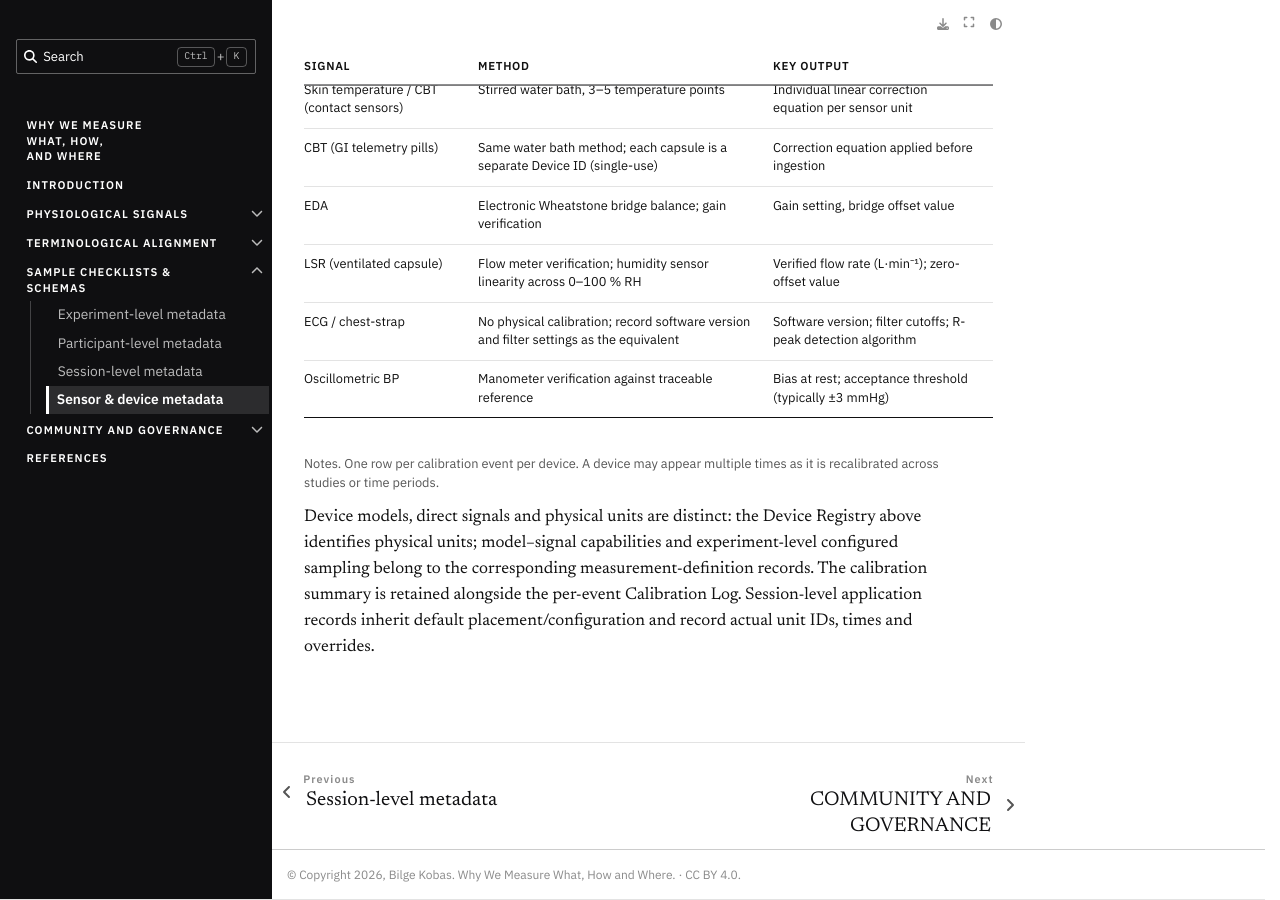
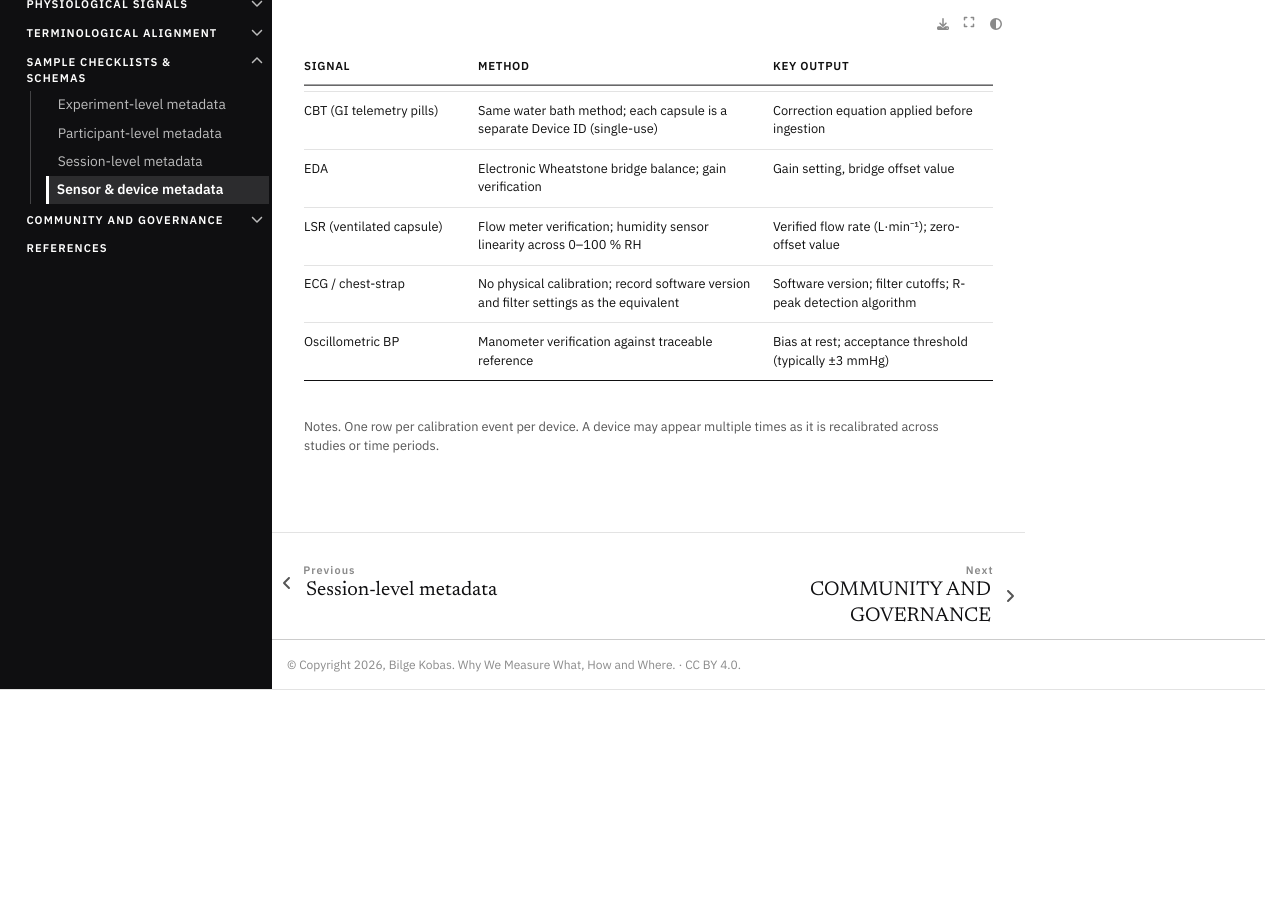
Before and after one commit to bilgekobas/WhyWeMeasureWhat, a Jupyter Book: the page built from book/content/sample-checklists-schemas/sensor-device-metadata.md, in a window 1280 px wide and 900 px high, scrolled down 2370 px. Built offline with Jupyter Book 1.0.4 settings and Sphinx 7.4.7 and the Sphinx Book theme 1.1.4, drawn with Linux system fonts in a browser that asks for light colours; after the commit the page ends 3060 px from its top, so only the background shows below that; some of the changed text lies outside the part shown.

Commit message:
Restore original sensor-device-metadata table and content exactly

```diff
--- a/book/content/sample-checklists-schemas/sensor-device-metadata.md
+++ b/book/content/sample-checklists-schemas/sensor-device-metadata.md
@@ -22,7 +22,7 @@
 | | Serial number | 1 | Alphanumeric from device label | — |
 | | Firmware / software version | 2 | v3.2.1 / HOBOware 3.7 | Record at time of study; can change between experiments |
 | **Specifications** | Nominal accuracy | 2 | ±0.5 °C / ±3 mmHg / ±0.001 µS | From manufacturer specification sheet |
-| | Supported sampling rate(s) | 2 | 1 / 256 / 4 | Model capability only; actual configured rate belongs to experiment measurement definition |
+| | Sampling rate (Hz) | 2 | 1 / 256 / 4 | As configured; not maximum capability |
 | | Resolution | 2 | 0.0625 °C / 1 ms IBI / 0.001 µS | From specification sheet |
 | **History** | Date first used | 3 | YYYY-MM-DD | Useful for tracking drift over device lifetime |
 | | Notes | 3 | Free text | Hardware faults, repairs, firmware updates, modifications |
@@ -62,5 +62,3 @@
 | Oscillometric BP | Manometer verification against traceable reference | Bias at rest; acceptance threshold (typically ±3 mmHg) |
 
 Notes. One row per calibration event per device. A device may appear multiple times as it is recalibrated across studies or time periods.
-
-Device models, direct signals and physical units are distinct: the Device Registry above identifies physical units; model–signal capabilities and experiment-level configured sampling belong to the corresponding measurement-definition records. The calibration summary is retained alongside the per-event Calibration Log. Session-level application records inherit default placement/configuration and record actual unit IDs, times and overrides.
```
